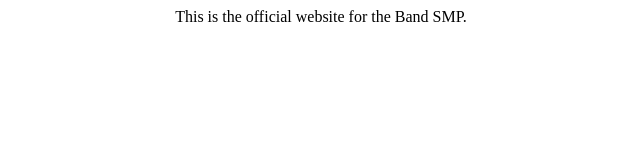
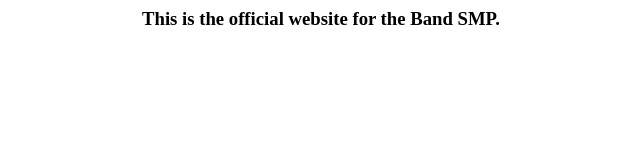
Before and after one commit to CactusCoder13/P1224Cr33p3r.github.io, a plain HTML site: page index.html in a window 1280 px wide. Shown: the whole page, without its empty margins (319-959 px from the left). Drawn offline with Linux system fonts and the light colour scheme.

Commit message:
Update index.html

```diff
--- a/index.html
+++ b/index.html
@@ -7,4 +7,4 @@
   </style>
 </head>
 
-<p>This is the official website for the Band SMP.</p>
+<h3>This is the official website for the Band SMP.</h3>
```
